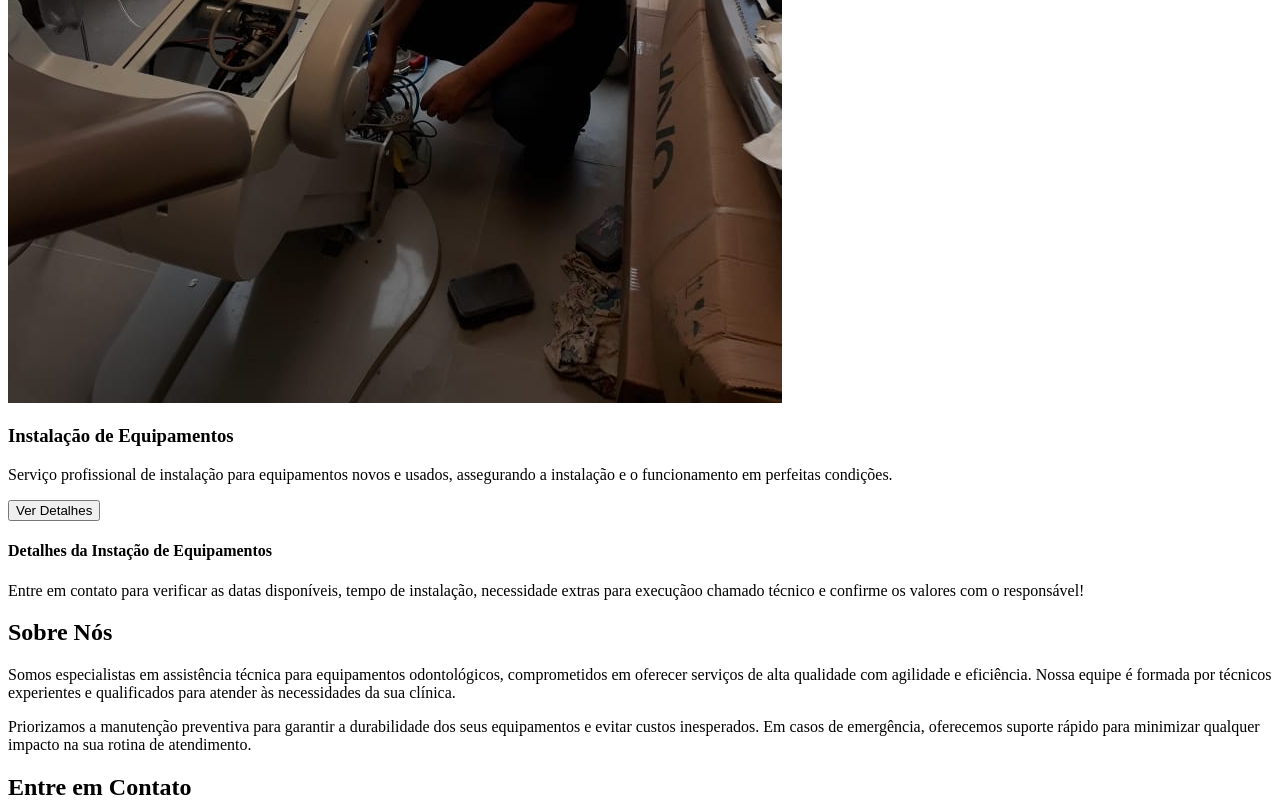
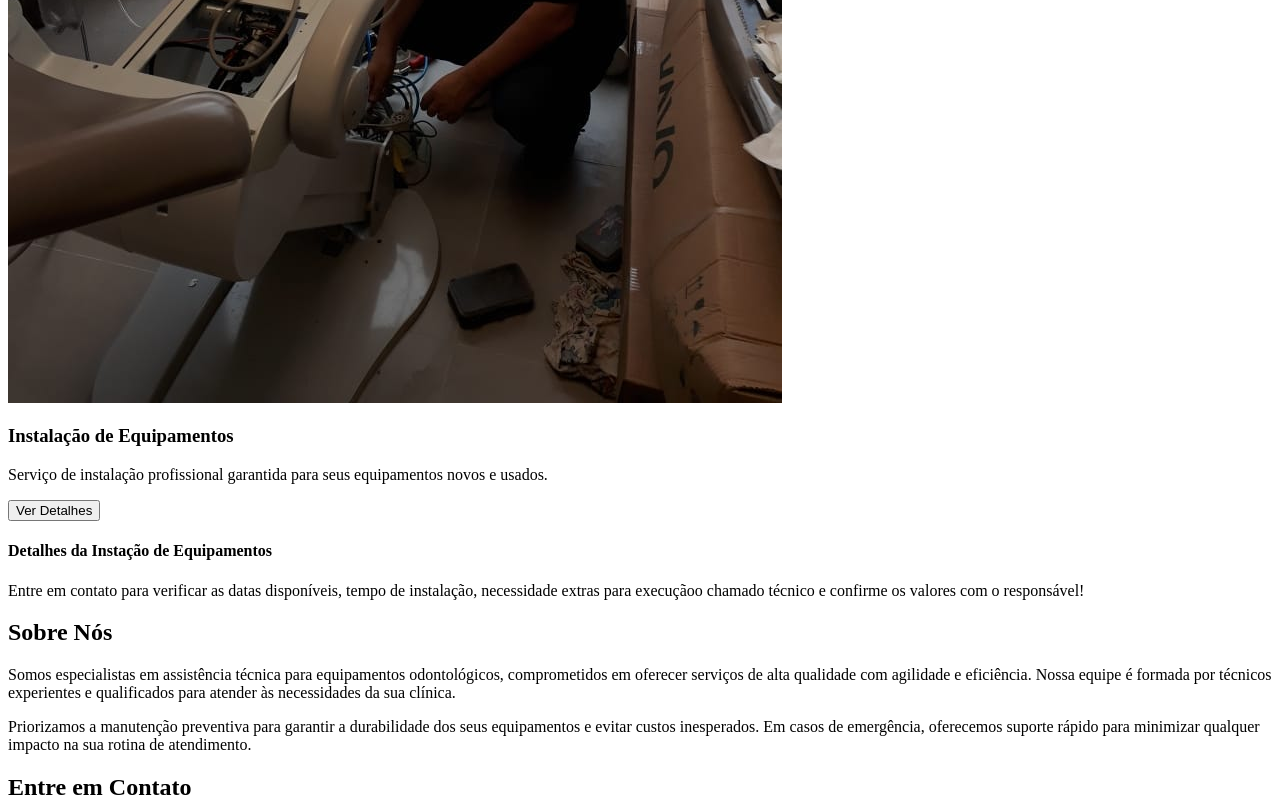
Before and after one commit to CGarroni/odontologica-website, a plain HTML site: page index.html in a window 1280 px wide. Shown: the part 4453-5253 px from the top of the page. Drawn offline with Linux system fonts and the light colour scheme.

Commit message:
"Corrigida estrutura HTML da seção de serviços e alterado <p>instalação de equipamentos"

```diff
--- a/index.html
+++ b/index.html
@@ -53,17 +53,17 @@
               <h4>Detalhes da Manutenção Corretiva</h4>
               <p>Entre em contato para agendar o chamado técnico, informe a falha ou defeito e confirme o valor da hora técnica com o responsável!</p>
             </div>
-            <div class="item-service">
+          </div>
+          <div class="item-service">
               <img src="assets/img/instalacao.jpg" alt="Imagem da Instalação de Equipamentos">
               <h3>Instalação de Equipamentos</h3>
-              <p>Serviço profissional de instalação para equipamentos novos e usados, assegurando a instalação e o funcionamento em perfeitas condições.</p>
+              <p>Serviço de instalação profissional garantida para seus equipamentos novos e usados.</p>
               <button class="btn-details" data-servico="installation">Ver Detalhes</button>
               <div id="installation-details" class="service-detail ocult">
                 <h4>Detalhes da Instação de Equipamentos</h4>
                 <p>Entre em contato para verificar as datas disponíveis, tempo de instalação, necessidade extras para execuçãoo chamado técnico e confirme os valores com o responsável!</p>
               </div>
           </div>
-        </div>
       </section>
 
       <section id="about" class="about">
```
